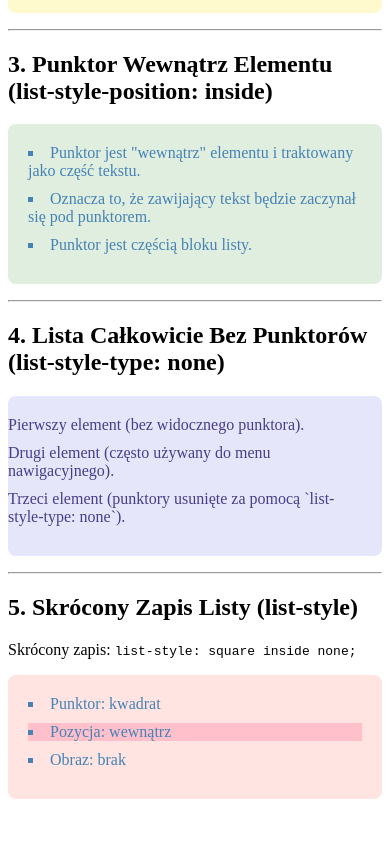
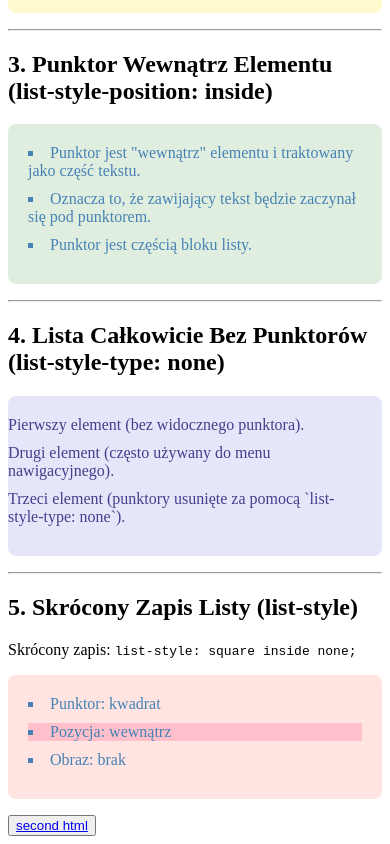
Before and after one commit to harchkosoft/pPAI-1TP-2025-26_Project_14, a plain HTML site: page index.html in a window 390 px wide. Shown: the part 441-1285 px from the top of the page. Before the commit the page ends 1256 px from the top, so only its background shows below. Drawn offline with Linux system fonts and the light colour scheme.

Commit message:
Enhance HTML with viewport and button link
Added viewport meta tag for responsive design and a button linking to 'cytat.html'.

```diff
--- a/index.html
+++ b/index.html
@@ -2,6 +2,7 @@
 <html lang="pl">
   <head>
     <meta charset="UTF-8" />
+    <meta name="viewport" content="width=device-width, initial-scale=1.0" />
     <title>Document</title>
     <link rel="stylesheet" href="style.css" />
   </head>
@@ -53,5 +54,6 @@
       <li>Pozycja: wewnątrz</li>
       <li>Obraz: brak</li>
     </ul>
+    <button><a href="cytat.html">second html</a></button>
   </body>
 </html>
```
